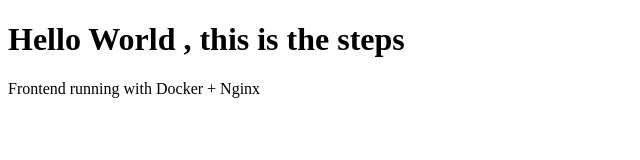
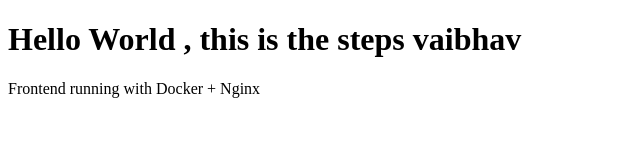
Before and after one commit to 22MCAN033/front-back-test-github, a plain HTML site: page frontend/index.html in a window 1280 px wide. Shown: the whole page, without its empty margins (0-640 px from the left). Drawn offline with Linux system fonts and the light colour scheme.

Commit message:
Update index.html

```diff
--- a/frontend/index.html
+++ b/frontend/index.html
@@ -5,7 +5,7 @@
   <title>Hello</title>
 </head>
 <body>
-  <h1>Hello World , this is the steps </h1>
+  <h1>Hello World , this is the steps vaibhav </h1>
   <p>Frontend running with Docker + Nginx</p>
 </body>
 </html>
```
